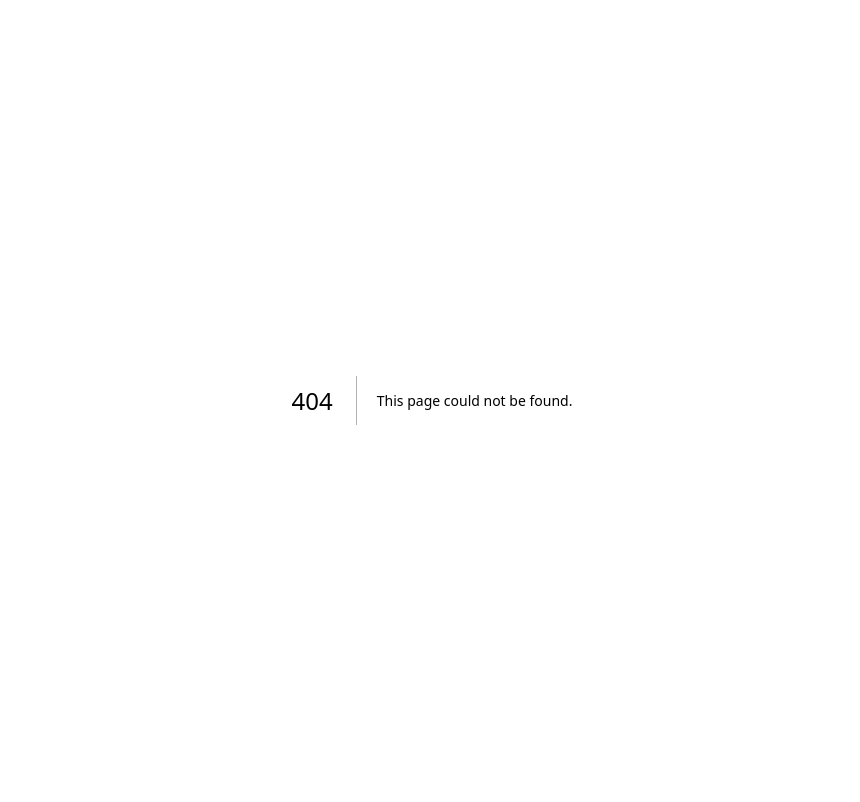
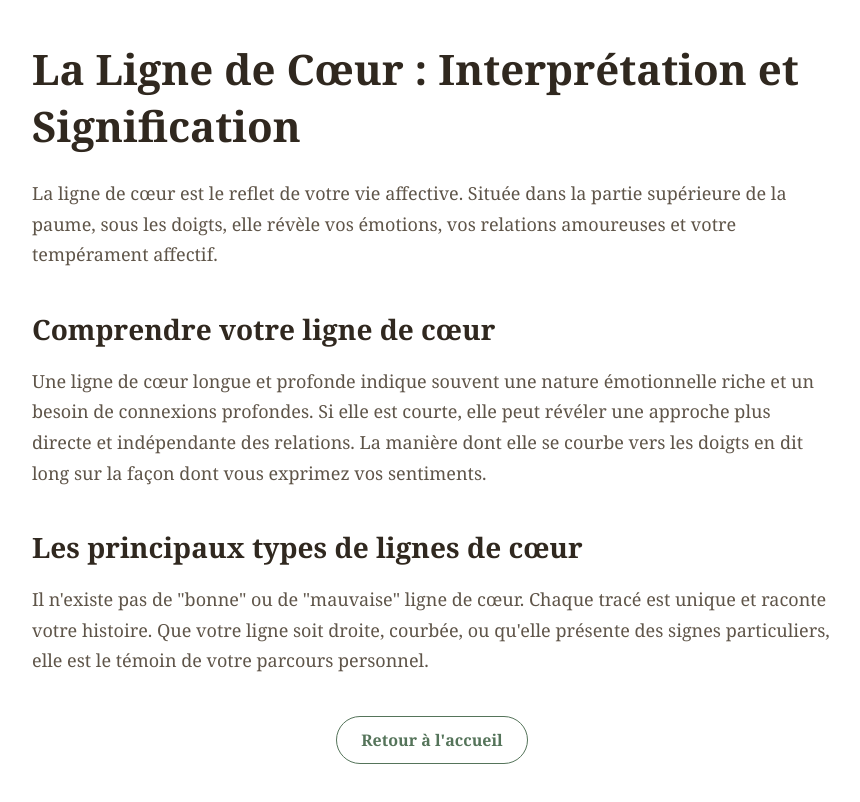
Before and after one commit to Pelleas6/palm-mvp, a Next.js app: page /ligne-de-coeur in a window 1280 px wide. Before the commit this address had no page. Shown: the whole page, without its empty margins (208-1068 px from the left). Built offline with nearby package versions, Linux system fonts and the light colour scheme.

Commit message:
feat: ajout pages SEO ligne-de-coeur, ligne-de-tete, lecture-main-gauche-droite et correction liens

```diff
--- /dev/null
+++ b/app/ligne-de-coeur/page.js
@@ -0,0 +1,24 @@
+export default function Page() {
+  return (
+    <div style={{ maxWidth: '800px', margin: '40px auto', padding: '0 20px', fontFamily: 'Georgia, serif', color: '#30281F' }}>
+      <h1 style={{ fontSize: '42px', fontWeight: '800', marginBottom: '24px' }}>La Ligne de Cœur : Interprétation et Signification</h1>
+      <p style={{ fontSize: '18px', lineHeight: '1.7', color: '#5F5549' }}>
+        La ligne de cœur est le reflet de votre vie affective. Située dans la partie supérieure de la paume, sous les doigts, elle révèle vos émotions, vos relations amoureuses et votre tempérament affectif.
+      </p>
+
+      <h2 style={{ fontSize: '28px', fontWeight: '700', marginTop: '40px', marginBottom: '16px' }}>Comprendre votre ligne de cœur</h2>
+      <p style={{ fontSize: '18px', lineHeight: '1.7', color: '#5F5549' }}>
+        Une ligne de cœur longue et profonde indique souvent une nature émotionnelle riche et un besoin de connexions profondes. Si elle est courte, elle peut révéler une approche plus directe et indépendante des relations. La manière dont elle se courbe vers les doigts en dit long sur la façon dont vous exprimez vos sentiments.
+      </p>
+
+      <h2 style={{ fontSize: '28px', fontWeight: '700', marginTop: '40px', marginBottom: '16px' }}>Les principaux types de lignes de cœur</h2>
+      <p style={{ fontSize: '18px', lineHeight: '1.7', color: '#5F5549' }}>
+        Il n'existe pas de "bonne" ou de "mauvaise" ligne de cœur. Chaque tracé est unique et raconte votre histoire. Que votre ligne soit droite, courbée, ou qu'elle présente des signes particuliers, elle est le témoin de votre parcours personnel.
+      </p>
+
+      <div style={{ marginTop: '40px', textAlign: 'center' }}>
+        <a href="/" style={{ fontSize: '16px', fontWeight: '800', color: '#55745A', textDecoration: 'none', padding: '12px 24px', border: '1px solid #55745A', borderRadius: '999px', display: 'inline-block' }}>Retour à l'accueil</a>
+      </div>
+    </div>
+  );
+}
--- a/app/page.js
+++ b/app/page.js
@@ -45,9 +45,7 @@ const seoPages = [
   { label: "Ligne de vie", href: "/" },
   { label: "Ligne de cœur", href: "/ligne-de-coeur" },
   { label: "Ligne de tête", href: "/ligne-de-tete" },
-  { label: "Lecture complète", href: "/lecture-complete-des-lignes-de-la-main" },
-  { label: "Ligne de vie cassée", href: "/signification-ligne-de-vie-cassee" },
-  { label: "Ligne de vie courte", href: "/ligne-de-vie-courte" },
+  { label: "Main gauche et droite", href: "/lecture-main-gauche-droite" },
 ];
 
 export default function Home() {
```
Also changed, not shown: app/lecture-main-gauche-droite/page.js (added, +24 -0 lines), app/ligne-de-tete/page.js (added, +24 -0 lines).
